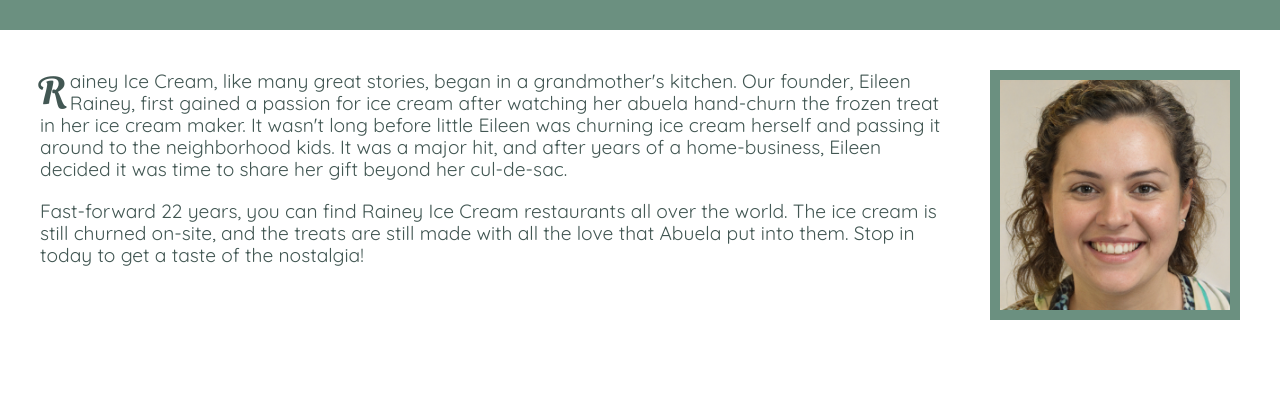
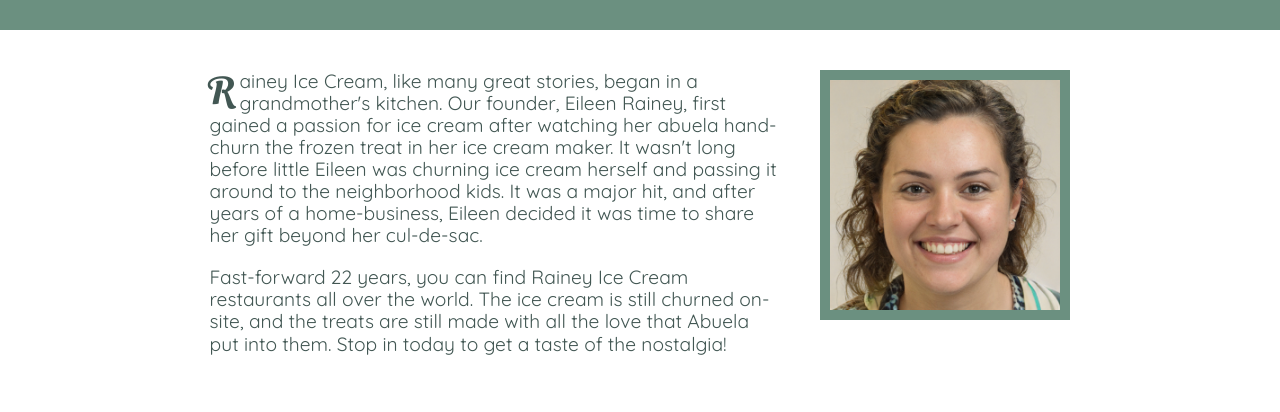
Before and after one commit to ginahend94/rainey-ice-cream, a website built with webpack: page dist/index.html in a window 1280 px wide. Shown: the part 260-672 px from the top of the page. Built offline with nearby package versions, Linux system fonts and the light colour scheme.

Commit message:
Adjust about page justification

```diff
--- a/src/style.css
+++ b/src/style.css
@@ -385,6 +385,7 @@
     margin: 40px;
     font-size: 1.2rem;
     gap:40px;
+    justify-content: center;
 }
 
 .text-container {
@@ -395,6 +396,7 @@
 
 .text-container p {
     margin: 0px;
+    max-width: 50ch;
 }
 
 .photo-container {
```
